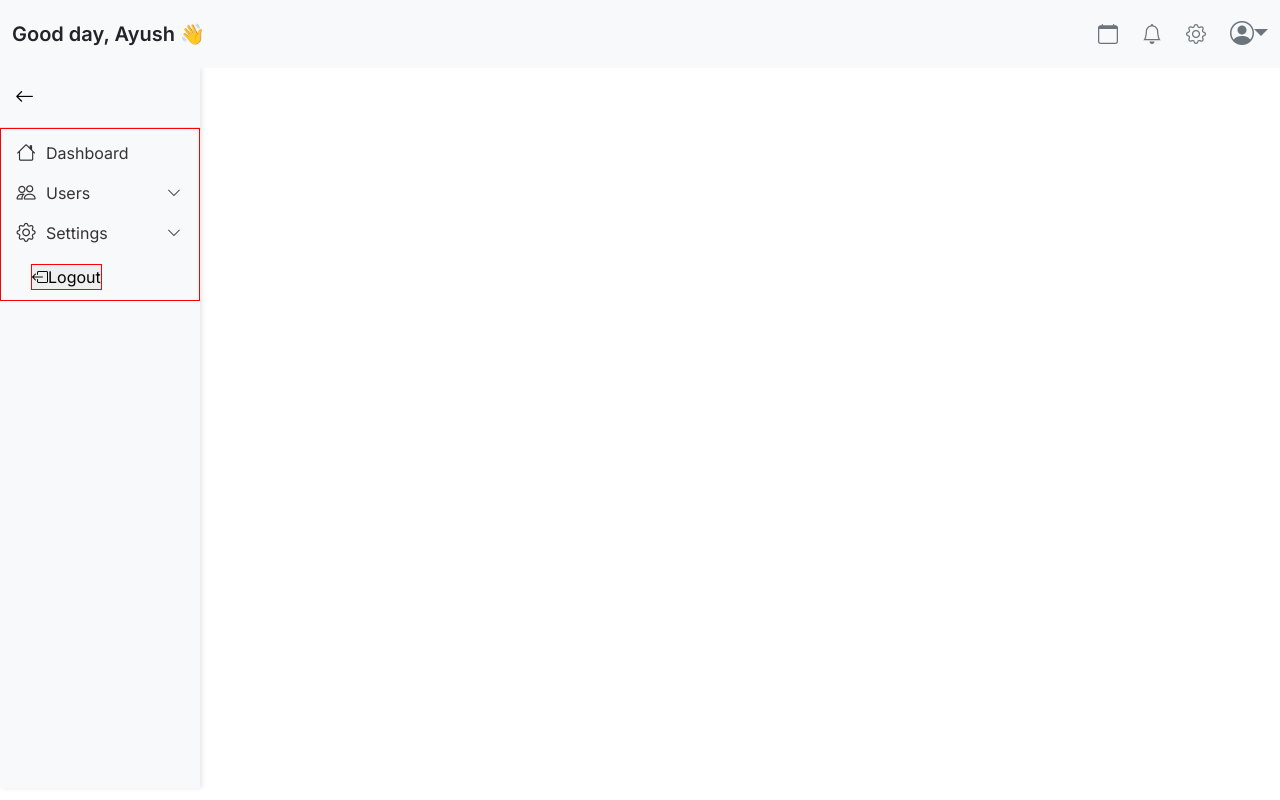
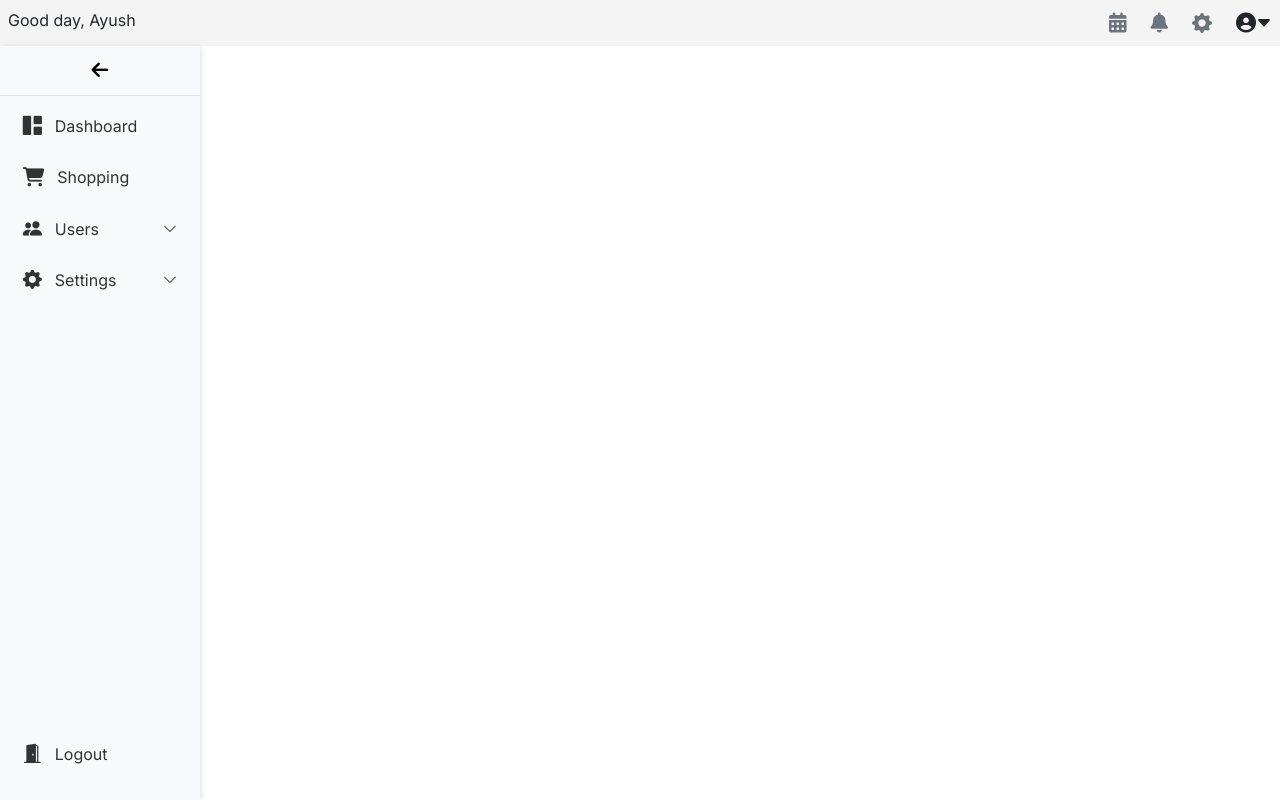
Before and after one commit to Gaurav-Nathh/Vendor-Portal, an Angular app: page /vendor in a window 1280 px wide. Built offline with nearby package versions, Linux system fonts and the light colour scheme; sample sign-in values are in the browser's storage.

Commit message:
Routing is done

```diff
--- a/src/app/auth/auth.guard.ts
+++ b/src/app/auth/auth.guard.ts
@@ -8,9 +8,7 @@ export const authGuard: CanActivateFn = (route, state) => {
 
   if (!authService.isLoggedIn()) {
     router.navigate(['/login']);
-    console.log('false');
     return false;
   }
-  console.log('true');
   return true;
 };
--- a/src/app/layout/navbar/navbar.component.html
+++ b/src/app/layout/navbar/navbar.component.html
@@ -1,44 +1,86 @@
-<style>
-    .navbar-icon {
-      transition: all 0.2s ease-in-out;
-    }
-
-    .navbar-icon:hover {
-      transform: scale(1.2);
-      color: #0d6efd !important;
-    }
-  </style>
-
-  <nav class="navbar navbar-expand-lg bg-light  py-3">
-    <div class="container-fluid">
-
-      <!-- 🟡 Brand/Left -->
-      <div class="fw-semibold fs-5 text-dark">
-        Good day, Ayush 👋
+<nav id="nav">
+  <section class="d-flex justify-content-between p-2">
+    <div>Good day, Ayush</div>
+    <div class="nav-icons">
+      <div class="d-flex gap-4 align-items-center">
+        <i
+          class="fa-solid fa-calendar-days fs-5 text-secondary navbar-icon"
+          role="button"
+          title="Calendar"
+        ></i>
+        <i
+          class="fa-solid fa-bell fs-5 text-secondary navbar-icon"
+          role="button"
+          title="Notifications"
+        ></i>
+        <i
+          class="bi-gear-fill fs-5 text-secondary navbar-icon"
+          role="button"
+          title="Settings"
+        ></i>
       </div>
-
-      <!-- 🟢 Toggler -->
-      <button class="navbar-toggler" type="button" data-bs-toggle="collapse" data-bs-target="#navbarIcons" aria-controls="navbarIcons" aria-expanded="false" aria-label="Toggle navigation">
-        <span class="navbar-toggler-icon"></span>
-      </button>
-
-
-
-
-      <!-- 🔵 Right Icons -->
-      <div class="collapse navbar-collapse justify-content-end" id="navbarIcons">
-        <div class="d-flex align-items-center gap-4 mt-3 mt-lg-0">
-          <i class="bi bi-calendar fs-5 text-secondary navbar-icon" role="button" title="Calendar"></i>
-          <i class="bi bi-bell fs-5 text-secondary navbar-icon" role="button" title="Notifications"></i>
-          <i class="bi bi-gear fs-5 text-secondary navbar-icon" role="button" title="Settings"></i>
-
-          <!-- 👤 Profile Dropdown -->
+      <div class="d-flex ms-4 align-items-center">
+        <i class="fa-solid fa-circle-user fs-5"></i>
+        <i
+          class="bi bi-caret-down-fill"
+          id="profileDropdown"
+          data-bs-toggle="dropdown"
+        ></i>
         <div class="dropdown">
-            <i class="bi bi-person-circle fs-4 text-secondary navbar-icon dropdown-toggle" role="button" id="profileDropdown" data-bs-toggle="dropdown" aria-expanded="false"></i>
-            <ul class="dropdown-menu dropdown-menu-end" aria-labelledby="profileDropdown">
+          <ul
+            class="dropdown-menu dropdown-menu-end"
+            aria-labelledby="profileDropdown"
+          >
             <li><a class="dropdown-item" href="#">Profile</a></li>
             <li><a class="dropdown-item" href="#">Settings</a></li>
-              <li><hr class="dropdown-divider"></li>
+            <li><hr class="dropdown-divider" /></li>
+            <li><a class="dropdown-item text-danger" href="#">Logout</a></li>
+          </ul>
+        </div>
+      </div>
+    </div>
+    <button
+      class="menu-toggler"
+      data-bs-toggle="collapse"
+      data-bs-target="#navcollapse"
+    >
+      <i class="bi bi-list"></i>
+    </button>
+  </section>
+  <div class="collapse" id="navcollapse">
+    <div class="d-flex justify-content-center p-2">
+      <div class="d-flex gap-4 align-items-center">
+        <i
+          class="fa-solid fa-calendar-days fs-5 text-secondary navbar-icon"
+          role="button"
+          title="Calendar"
+        ></i>
+        <i
+          class="fa-solid fa-bell fs-5 text-secondary navbar-icon"
+          role="button"
+          title="Notifications"
+        ></i>
+        <i
+          class="bi-gear-fill fs-5 text-secondary navbar-icon"
+          role="button"
+          title="Settings"
+        ></i>
+      </div>
+      <div class="d-flex ms-4 align-items-center">
+        <i class="fa-solid fa-circle-user fs-5"></i>
+        <i
+          class="bi bi-caret-down-fill"
+          id="profileDropdown"
+          data-bs-toggle="dropdown"
+        ></i>
+        <div class="dropdown">
+          <ul
+            class="dropdown-menu dropdown-menu-end"
+            aria-labelledby="profileDropdown"
+          >
+            <li><a class="dropdown-item" href="#">Profile</a></li>
+            <li><a class="dropdown-item" href="#">Settings</a></li>
+            <li><hr class="dropdown-divider" /></li>
             <li><a class="dropdown-item text-danger" href="#">Logout</a></li>
           </ul>
         </div>
--- a/src/app/layout/navbar/navbar.component.scss
+++ b/src/app/layout/navbar/navbar.component.scss
@@ -0,0 +1,37 @@
+.bord {
+  border: 1px solid red;
+}
+
+.nav-toggler {
+  padding-inline: 0.3rem;
+  padding-block: 0.2rem;
+  // border: 2px solid var(--color-black);
+  display: flex;
+  align-items: center;
+  border-radius: 0.3rem;
+}
+
+#nav {
+  background-color: var(--color-card);
+
+  .nav-icons {
+    display: flex;
+
+    @media (max-width: 768px) {
+      display: none;
+    }
+  }
+}
+.menu-toggler {
+  display: none;
+
+  @media (max-width: 768px) {
+    display: block;
+  }
+}
+
+#navcollapse {
+  @media (min-width: 768px) {
+    display: none;
+  }
+}
--- a/src/app/layout/navbar/navbar.component.ts
+++ b/src/app/layout/navbar/navbar.component.ts
@@ -1,9 +1,32 @@
+import { NgFor } from '@angular/common';
 import { Component } from '@angular/core';
+import { Router, RouterLink } from '@angular/router';
+
+interface NavItem {
+  icon: string;
+  label: string;
+  route: string;
+}
 
 @Component({
   selector: 'app-navbar',
-  standalone: true, // Mark as standalone
   templateUrl: './navbar.component.html',
-  styleUrls: ['./navbar.component.scss']
+  styleUrls: ['./navbar.component.scss'],
 })
-export class NavbarComponent {}
+export class NavbarComponent {
+  navItems: NavItem[] = [
+    { icon: 'bi-house', label: 'Home', route: '/home' },
+    { icon: 'bi-person', label: 'Profile', route: '/profile' },
+    { icon: 'bi-gear', label: 'Settings', route: '/settings' },
+    { icon: 'bi-box-arrow-right', label: 'Logout', route: '/logout' },
+  ];
+
+  constructor(private router: Router) {}
+
+  toggleMobileMenu() {
+    const mobileMenu = document.getElementById('mobileMenu');
+    if (mobileMenu) {
+      mobileMenu.classList.toggle('show');
+    }
+  }
+}
--- a/src/app/layout/sidebar/sidebar.component.html
+++ b/src/app/layout/sidebar/sidebar.component.html
@@ -2,16 +2,22 @@
   [ngClass]="{ 'sidenav-open': isOpen, 'sidenav-closed': !isOpen }"
   class="sidenav"
 >
+  <div>
     <div class="sidenav-header">
-    <button (click)="toggleSidenav()" class="toggle-btn">
-      <i class="bi" [ngClass]="isOpen ? 'bi-arrow-left' : 'bi-arrow-right'"></i>
+      <button
+        (click)="toggleSidenav()"
+        class="toggle-btn d-flex justify-content-center"
+      >
+        <i
+          class="fa-solid"
+          [ngClass]="isOpen ? 'fa-arrow-left' : 'fa-arrow-right'"
+        ></i>
       </button>
     </div>
-  <nav class="bord sidenav-menu">
+    <nav class="sidenav-menu">
       <ul>
         <li *ngFor="let item of menuItems" class="menu-item">
           <a
-          href="#"
             (click)="navigate(item.route)"
             class="menu-link"
             [attr.data-bs-toggle]="item.submenu ? 'collapse' : null"
@@ -39,6 +45,7 @@
               <li *ngFor="let subitem of item.submenu" class="submenu-item">
                 <a
                   (click)="navigate(subitem.route)"
+                  routerLinkActive="active"
                   [ngClass]="[isOpen ? 'submenu-link' : 'submenu-link-close']"
                 >
                   <i class="{{ subitem.icon }}"></i>
@@ -51,9 +58,18 @@
           </div>
         </li>
       </ul>
-    <button class="bord logout">
-      <i class="bi bi-box-arrow-left"></i>
-      <span>Logout</span>
-    </button>
+    </nav>
+  </div>
+  <nav class="sidenav-menu">
+    <ul>
+      <li class="menu-item">
+        <a href="#" (click)="navigate('[/login]')" class="menu-link">
+          <i class="bi bi-door-open-fill"></i>
+          <span class="menu-text" [ngClass]="{ 'd-none': !isOpen }"
+            >Logout</span
+          >
+        </a>
+      </li>
+    </ul>
   </nav>
 </aside>
--- a/src/app/layout/sidebar/sidebar.component.scss
+++ b/src/app/layout/sidebar/sidebar.component.scss
@@ -1,9 +1,12 @@
 .sidenav {
   background-color: #f8f9fa;
-  // transition: width 0.4s ease-in-out;
+  transition: width 0.3s ease-out;
   overflow-x: hidden;
   box-shadow: 2px 0 5px rgba(0, 0, 0, 0.1);
-  height: 90vh;
+  height: 100%;
+  display: flex;
+  flex-direction: column;
+  justify-content: space-between;
 }
 
 .sidenav-open {
@@ -11,7 +14,7 @@
 }
 
 .sidenav-closed {
-  width: 54px;
+  width: 65px;
 }
 
 .sidenav-header {
@@ -48,21 +51,23 @@
   // padding: 10px 15px;
   color: #333;
   text-decoration: none;
-  padding: 0;
-  transition: background-color 0.2s;
+  padding: 0.8rem;
+  border-radius: 0.4rem;
+  transition: background-color 0.3s;
+  height: 2.5rem;
 
   &:hover {
-    background-color: #e9ecef;
+    background-color: var(--color-blue);
+    color: white;
   }
 
   i {
     font-size: 1.2rem;
-    width: 30px;
     text-align: center;
   }
 
   .menu-text {
-    margin-left: 5px;
+    margin-left: 0.8rem;
     flex: 1;
   }
 
@@ -85,9 +90,12 @@
     color: #555;
     text-decoration: none;
     margin-left: 1.5rem;
+    border-radius: 0.4rem;
+    padding: 0.4rem;
 
     &:hover {
-      background-color: #f1f3f5;
+      background-color: var(--color-blue);
+      color: white;
     }
 
     i {
@@ -103,10 +111,13 @@
     align-items: center;
     color: #555;
     text-decoration: none;
-    margin-left: 0.45rem;
+    justify-content: center;
+    border-radius: 0.4rem;
+    padding-block: 0.4rem;
 
     &:hover {
-      background-color: #f1f3f5;
+      background-color: var(--color-blue);
+      color: white;
     }
 
     i {
--- a/src/app/layout/sidebar/sidebar.component.ts
+++ b/src/app/layout/sidebar/sidebar.component.ts
@@ -1,8 +1,10 @@
 import { CommonModule } from '@angular/common';
 import { Component } from '@angular/core';
-import { RouterModule } from '@angular/router';
+import { ActivatedRoute, RouterModule } from '@angular/router';
 import { NgbTooltipModule } from '@ng-bootstrap/ng-bootstrap';
 import { Router } from '@angular/router';
+import { AuthService } from '../../services/auth.service';
+import { UserService } from '../../services/user.service';
 interface MenuItem {
   text: string;
   icon: string;
@@ -19,17 +21,27 @@ interface MenuItem {
   styleUrl: './sidebar.component.scss',
 })
 export class SidebarComponent {
+  constructor(
+    private router: Router,
+    private authService: AuthService,
+    private userService: UserService
+  ) {}
   isOpen = true;
 
   menuItems: MenuItem[] = [
     {
       text: 'Dashboard',
-      icon: 'bi-house',
-      route: '/shopping-cart',
+      icon: 'bi bi-grid-1x2-fill',
+      route: 'vendor/dashboard',
+    },
+    {
+      text: 'Shopping',
+      icon: 'fa-solid fa-cart-shopping',
+      route: 'vendor/shopping-cart',
     },
     {
       text: 'Users',
-      icon: 'bi-people',
+      icon: 'bi-people-fill',
       route: '/users',
       submenu: [
         { text: 'All Users', icon: 'bi-person', route: '/users/all' },
@@ -39,7 +51,7 @@ export class SidebarComponent {
     },
     {
       text: 'Settings',
-      icon: 'bi-gear',
+      icon: 'bi-gear-fill',
       route: '/settings',
       submenu: [
         { text: 'General', icon: 'bi-sliders', route: '/settings/general' },
@@ -48,8 +60,6 @@ export class SidebarComponent {
       isSubmenuOpen: false,
     },
   ];
-
-  constructor(private router: Router) {}
 
   toggleSidenav() {
     this.isOpen = !this.isOpen;
@@ -64,8 +74,11 @@ export class SidebarComponent {
   toggleSubmenu(item: MenuItem, event: Event) {
     if (item.submenu) {
       item.isSubmenuOpen = !item.isSubmenuOpen;
-      // Prevent navigation when toggling submenu
       event.preventDefault();
     }
   }
+
+  gotodash() {
+    this.router.navigate(['/vendor/dashboard']);
+  }
 }
--- a/src/app/pages/login/login.component.html
+++ b/src/app/pages/login/login.component.html
@@ -68,7 +68,7 @@
             </div>
 
             <!-- Login Button -->
-            <button type="submit" id="login-btn" [disabled]="loginForm.invalid" (click)="onLogin()">
+            <button type="submit" id="login-btn" [disabled]="loginForm.invalid">
               Login
             </button>
           </form>
--- a/src/app/pages/user/user.component.html
+++ b/src/app/pages/user/user.component.html
@@ -1,3 +1,11 @@
-<app-navbar></app-navbar>
-<app-sidebar></app-sidebar>
-<router-outlet></router-outlet>
+<main id="main" class="vh-100 d-flex flex-column">
+  <section class="">
+    <app-navbar></app-navbar>
+  </section>
+  <section class="bord flex-fill d-flex">
+    <app-sidebar class="bord"></app-sidebar>
+    <section class="w-100">
+      <router-outlet></router-outlet>
+    </section>
+  </section>
+</main>
```
Also changed, not shown: src/app/app.routes.ts (+14 -4 lines), src/app/pages/login/login.component.ts (+4 -12 lines). Lines whose indentation alone changed are shown as unchanged.
